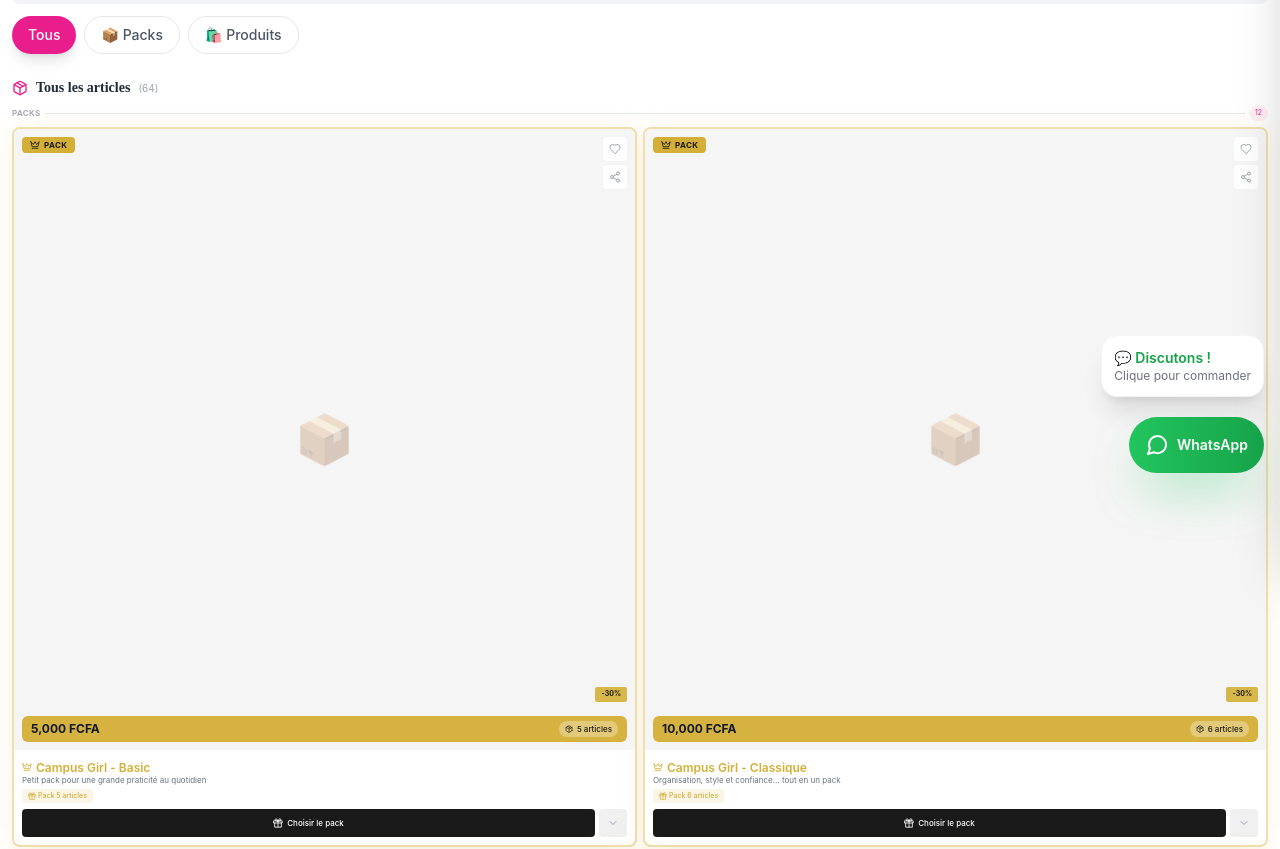
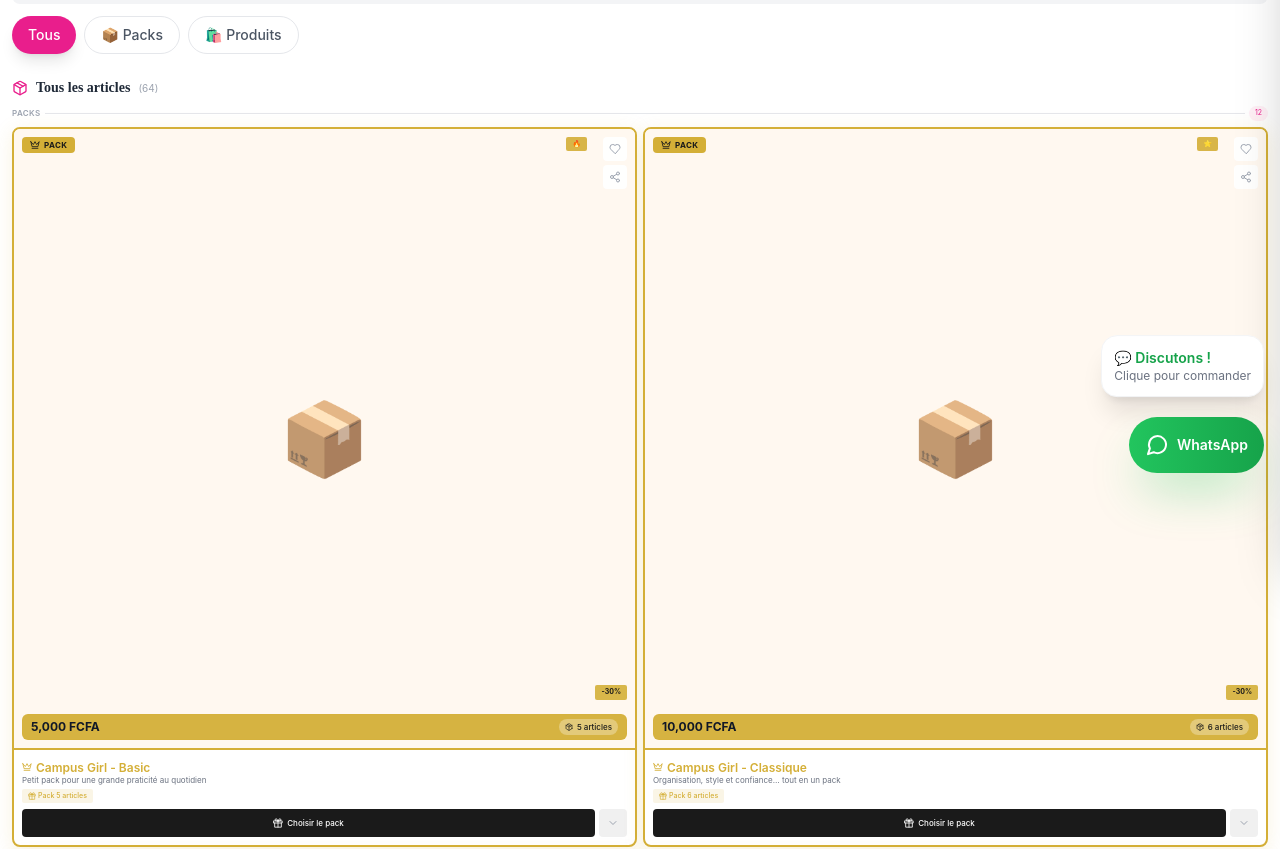
Before and after one commit to ezechielben06/winstore-pack, a React (Vite) app: page /femme in a window 1280 px wide. Shown: the part 240-1089 px from the top of the page. Built offline with nearby package versions, Linux system fonts and the light colour scheme.

Commit message:
6e essaie

```diff
--- a/src/components/Shop/ProductCard.jsx
+++ b/src/components/Shop/ProductCard.jsx
@@ -1,4 +1,4 @@
-// 📄 src/components/Shop/ProductCard.jsx - Version avec distinction claire
+// 📄 src/components/Shop/ProductCard.jsx - Version définitive
 import { useState } from 'react';
 import { ShoppingBag, Heart, Share2, Package, Sparkles, Check, Crown, Gift, ChevronDown, ChevronUp } from 'lucide-react';
 import { useCart } from '../../context/CartContext';
@@ -8,7 +8,6 @@ const ProductCard = ({ product, isWomen }) => {
   const { addToCart } = useCart();
   const { isDark } = useTheme();
   const [isLiked, setIsLiked] = useState(false);
-  const [imageError, setImageError] = useState(false);
   const [isAdded, setIsAdded] = useState(false);
   const [showDetails, setShowDetails] = useState(false);
 
@@ -30,46 +29,43 @@ const ProductCard = ({ product, isWomen }) => {
     setTimeout(() => setIsAdded(false), 2000);
   };
 
+  // Couleur de fond pour l'image selon le type
+  const getBgColor = () => {
+    if (isPack) {
+      return isDark ? '#1A1A35' : '#FFF8F0';
+    }
+    return isDark ? '#141425' : '#F5F5F5';
+  };
+
   return (
     <div
-      className={`w-full overflow-hidden transition-all duration-300 ${
-        isPack
-          ? `border-2 border-gold/40 ${isDark ? 'bg-[#1a1a35]' : 'bg-white'}`
-          : `border ${isDark ? 'border-[#2A2A4A] bg-[#1A1A2E]' : 'border-gray-200/70 bg-white'}`
-      }`}
+      className="w-full overflow-hidden"
       style={{
         borderRadius: '8px',
+        background: isDark ? '#1A1A2E' : '#FFFFFF',
+        border: isPack
+          ? `2px solid ${isDark ? '#D4AF37' : '#D4AF37'}`
+          : `1px solid ${isDark ? '#2A2A4A' : '#EEEEEE'}`,
         boxShadow: isPack
-          ? '0 4px 24px rgba(212,175,55,0.15)'
+          ? '0 4px 20px rgba(212,175,55,0.15)'
           : '0 2px 8px rgba(0,0,0,0.04)',
       }}
     >
       {/* ===== IMAGE ===== */}
       <div
-        className="relative"
+        className="relative flex items-center justify-center"
         style={{
           aspectRatio: '1/1',
-          background: isDark ? '#141425' : '#F5F5F5',
-          overflow: 'hidden',
-          borderTopLeftRadius: '8px',
-          borderTopRightRadius: '8px',
+          background: getBgColor(),
+          borderBottom: isPack ? '2px solid #D4AF37' : 'none',
         }}
       >
-        {product.image && !imageError ? (
-          <img
-            src={product.image}
-            alt={product.name}
-            className="w-full h-full object-cover"
-            onError={() => setImageError(true)}
-            loading="lazy"
-          />
-        ) : (
-          <div className="w-full h-full flex items-center justify-center text-5xl opacity-30">
-            {isPack ? '📦' : (product.emoji || '✨')}
-          </div>
-        )}
+        {/* Grand emoji */}
+        <span className="text-7xl opacity-80">
+          {isPack ? '📦' : (product.emoji || '✨')}
+        </span>
 
-        {/* ✅ BADGE PACK - Très visible */}
+        {/* Badge PACK/PRODUIT */}
         <div
           className="absolute top-2 left-2 px-2 py-0.5 text-[8px] font-bold uppercase tracking-wider flex items-center gap-1"
           style={{
@@ -82,18 +78,32 @@ const ProductCard = ({ product, isWomen }) => {
           {isPack ? 'PACK' : 'PRODUIT'}
         </div>
 
-        {/* ✅ Prix avec distinction */}
+        {/* Popularité */}
+        {product.popularity && (
+          <div
+            className="absolute top-2 right-12 px-1.5 py-0.5 text-[7px] font-bold"
+            style={{
+              background: 'rgba(212,175,55,0.9)',
+              color: '#1A1A1A',
+              borderRadius: '2px',
+            }}
+          >
+            {product.popularity}
+          </div>
+        )}
+
+        {/* Prix */}
         <div
           className="absolute bottom-2 left-2 right-2 px-2 py-1 flex items-center justify-between"
           style={{
             background: isPack ? 'rgba(212,175,55,0.95)' : 'rgba(255,255,255,0.95)',
             borderRadius: '6px',
             backdropFilter: 'blur(8px)',
-            border: isPack ? '1px solid rgba(212,175,55,0.3)' : 'none',
+            border: isPack ? '1px solid rgba(212,175,55,0.3)' : '1px solid rgba(0,0,0,0.05)',
           }}
         >
           <span
-            className={`text-xs font-bold truncate ${isPack ? 'text-gray-900' : 'text-gray-900 dark:text-gray-900'}`}
+            className={`text-xs font-bold truncate ${isPack ? 'text-gray-900' : 'text-gray-900'}`}
           >
             {product.price
               ? `${product.price.toLocaleString()} FCFA`
@@ -133,7 +143,7 @@ const ProductCard = ({ product, isWomen }) => {
           </button>
         </div>
 
-        {/* ✅ Badge "Économie" pour les packs */}
+        {/* Badge économie pour packs */}
         {isPack && (
           <div
             className="absolute bottom-12 right-2 px-1.5 py-0.5 text-[7px] font-bold"
@@ -167,7 +177,7 @@ const ProductCard = ({ product, isWomen }) => {
           ))}
         </div>
 
-        {/* ✅ Nom avec icône distincte */}
+        {/* Nom */}
         <h3 className={`text-xs font-semibold leading-tight truncate flex items-center gap-1 ${
           isPack ? 'text-gold' : 'text-gray-900 dark:text-white'
         }`}>
@@ -181,7 +191,7 @@ const ProductCard = ({ product, isWomen }) => {
           </p>
         )}
 
-        {/* ✅ Statut distinct */}
+        {/* Statut distinct */}
         <div className="mt-1 flex items-center gap-1.5">
           {isPack ? (
             <span
@@ -209,7 +219,7 @@ const ProductCard = ({ product, isWomen }) => {
           )}
         </div>
 
-        {/* ✅ Bouton + Détails pour packs */}
+        {/* Bouton + Détails */}
         <div className="mt-1.5 flex items-center gap-1">
           <button
             onClick={handleAddToCart}
@@ -236,7 +246,6 @@ const ProductCard = ({ product, isWomen }) => {
             )}
           </button>
 
-          {/* ✅ Bouton détails pour packs */}
           {isPack && product.items && (
             <button
               onClick={() => setShowDetails(!showDetails)}
@@ -256,7 +265,7 @@ const ProductCard = ({ product, isWomen }) => {
           )}
         </div>
 
-        {/* ✅ Détails du pack - Détaillés */}
+        {/* Détails du pack */}
         {isPack && product.items && showDetails && (
           <div
             className="mt-1.5 p-2 transition-all duration-300"
@@ -282,8 +291,6 @@ const ProductCard = ({ product, isWomen }) => {
                 </li>
               )}
             </ul>
-
-            {/* ✅ Valeur du pack */}
             <div className="mt-1.5 pt-1.5 border-t border-gray-200 dark:border-[#2A2A4A] flex items-center justify-between">
               <span className="text-[7px] text-gray-400 dark:text-gray-500">
                 💎 Économisez jusqu'à 30%
--- a/src/index.css
+++ b/src/index.css
@@ -707,3 +707,40 @@ img {
   -webkit-box-orient: vertical !important;
   overflow: hidden !important;
 }
+* {
+  box-sizing: border-box;
+  -webkit-tap-highlight-color: transparent;
+}
+
+html, body {
+  margin: 0;
+  padding: 0;
+  overflow-x: hidden;
+  width: 100%;
+  max-width: 100%;
+}
+.container {
+  width: 100%;
+  max-width: 100%;
+  padding-left: 12px;
+  padding-right: 12px;
+  margin-left: auto;
+  margin-right: auto;
+}
+.grid-cols-2 {
+  grid-template-columns: repeat(2, minmax(0, 1fr));
+  gap: 6px;
+}
+.truncate {
+  overflow: hidden !important;
+  text-overflow: ellipsis !important;
+  white-space: nowrap !important;
+  max-width: 100%;
+}
+
+.line-clamp-1 {
+  display: -webkit-box !important;
+  -webkit-line-clamp: 1 !important;
+  -webkit-box-orient: vertical !important;
+  overflow: hidden !important;
+}
```
Also changed, not shown: src/data/packs.js (deleted).
